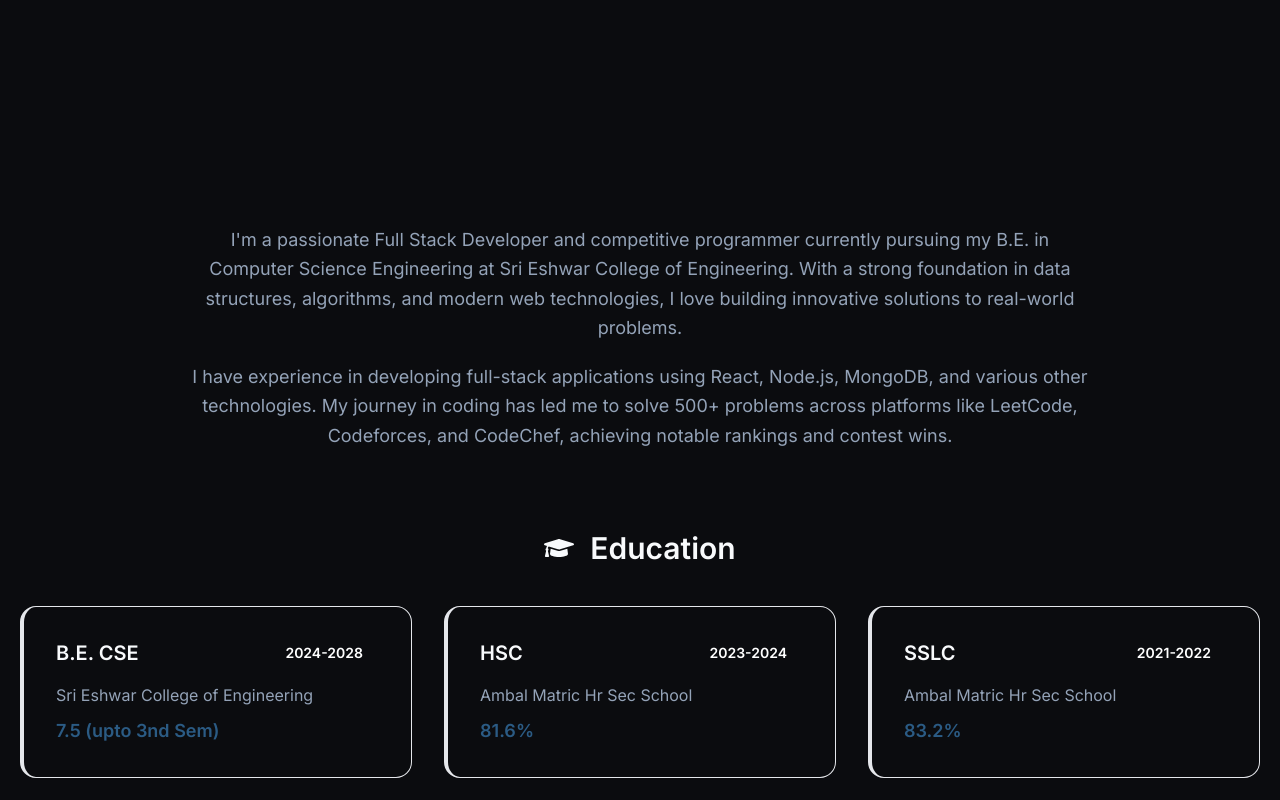
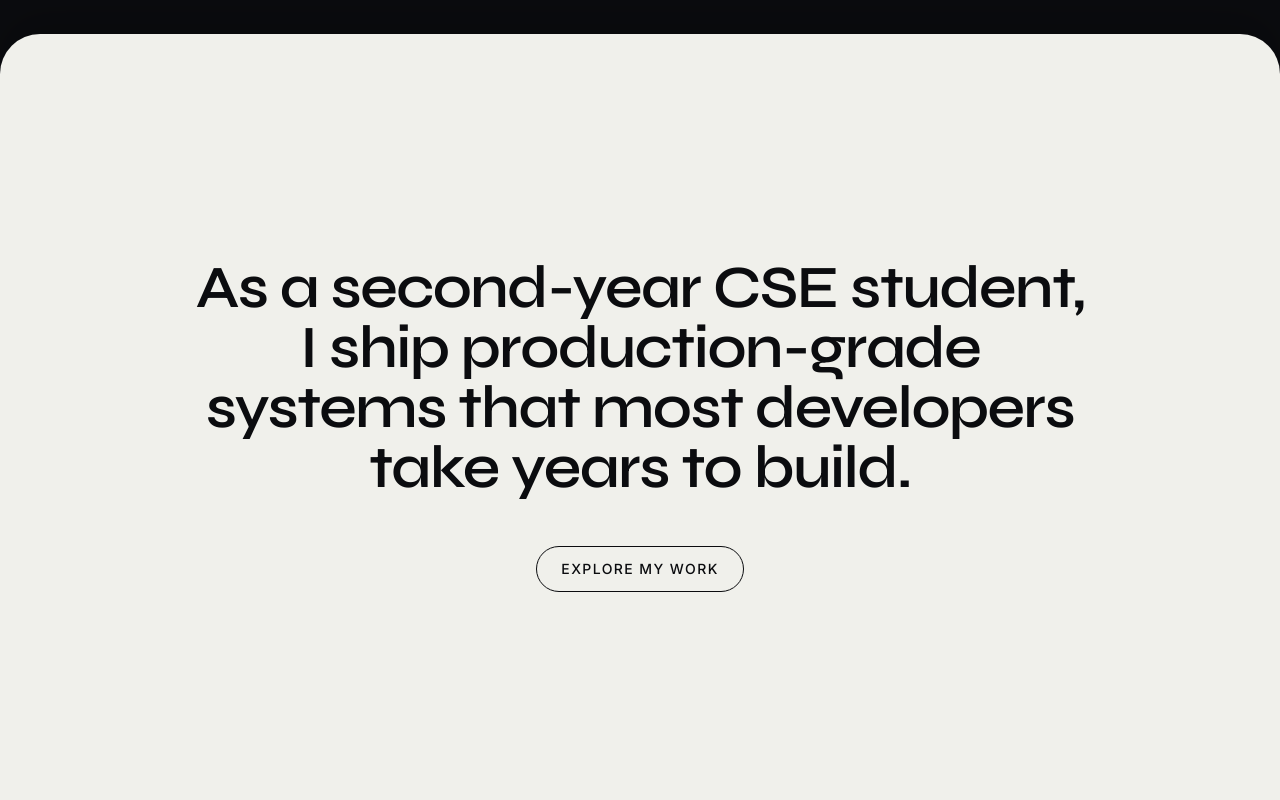
Before and after one commit to haripri0109r/Portfolio, a React (Create React App) app: page / in a window 1280 px wide. Shown: the part 800-1600 px from the top of the page. Built offline with nearby package versions, Linux system fonts and the light colour scheme.

Commit message:
feat: rewrite About section and add Experience details

```diff
--- a/src/components/About.jsx
+++ b/src/components/About.jsx
@@ -1,96 +1,33 @@
 import React from 'react';
 import { motion } from 'framer-motion';
-import { FaGraduationCap } from 'react-icons/fa';
+import AnimatedDivider from './AnimatedDivider.jsx';
 
 const About = () => {
-  const education = [
-    {
-      degree: 'B.E. CSE',
-      institution: 'Sri Eshwar College of Engineering',
-      cgpa: '7.5 (upto 3nd Sem)',
-      year: '2024-2028'
-    },
-    {
-      degree: 'HSC',
-      institution: 'Ambal Matric Hr Sec School',
-      cgpa: '81.6%',
-      year: '2023-2024'
-    },
-    {
-      degree: 'SSLC',
-      institution: 'Ambal Matric Hr Sec School',
-      cgpa: '83.2%',
-      year: '2021-2022'
-    }
-  ];
+  return (
+    <>
+      <AnimatedDivider color="#F0F0EB" />
+      <section id="about" className="section-light min-h-[70vh] flex flex-col items-center justify-center">
+        <div className="container-custom py-12 md:py-24 flex flex-col items-center text-center">
 
+          <motion.div
+            initial={{ opacity: 0, y: 50 }}
+            whileInView={{ opacity: 1, y: 0 }}
+            viewport={{ once: true, margin: "-100px" }}
+            transition={{ duration: 0.8 }}
+            className="max-w-4xl"
+          >
+            <h2 className="text-3xl md:text-5xl lg:text-6xl font-display font-medium tracking-tight leading-tight mb-12">
+              As a second-year CSE student, I ship production-grade systems that most developers take years to build.
+            </h2>
 
-
-  return (
-    <section className="py-20 px-5 bg-darkBg" id="about">
-      <motion.div
-        initial={{ opacity: 0, y: 20 }}
-        whileInView={{ opacity: 1, y: 0 }}
-        transition={{ duration: 0.6 }}
-        viewport={{ once: true }}
-        className="max-w-7xl mx-auto"
-      >
-        <h2 className="text-5xl font-bold text-center mb-12 relative bg-gradient-to-r from-primary to-secondary bg-clip-text text-transparent after:content-[''] after:absolute after:-bottom-2.5 after:left-1/2 after:-translate-x-1/2 after:w-24 after:h-1 after:bg-gradient-to-r after:from-primary after:to-secondary after:rounded">
-          About Me
-        </h2>
-
-        <div className="mb-16">
-          <motion.div
-            className="max-w-4xl mx-auto mb-12 text-center"
-            initial={{ opacity: 0, x: -50 }}
-            whileInView={{ opacity: 1, x: 0 }}
-            transition={{ duration: 0.6 }}
-            viewport={{ once: true }}
-          >
-            <p className="text-lg leading-relaxed text-slate-400 mb-5">
-              I'm a passionate Full Stack Developer and competitive programmer currently pursuing
-              my B.E. in Computer Science Engineering at Sri Eshwar College of Engineering. With a
-              strong foundation in data structures, algorithms, and modern web technologies, I love
-              building innovative solutions to real-world problems.
-            </p>
-            <p className="text-lg leading-relaxed text-slate-400">
-              I have experience in developing full-stack applications using React, Node.js, MongoDB,
-              and various other technologies. My journey in coding has led me to solve 500+ problems
-              across platforms like LeetCode, Codeforces, and CodeChef, achieving notable rankings
-              and contest wins.
-            </p>
+            <a href="#projects" className="btn-pill-dark">
+              EXPLORE MY WORK
+            </a>
           </motion.div>
 
         </div>
-
-        <div className="mt-20">
-          <h3 className="text-3xl font-bold mb-10 flex items-center justify-center gap-4 text-slate-50">
-            <FaGraduationCap className="text-primary" /> Education
-          </h3>
-          <div className="grid md:grid-cols-3 gap-8">
-            {education.map((edu, index) => (
-              <motion.div
-                key={index}
-                className="bg-cardBg p-8 rounded-2xl border-l-4 border-primary transition-all duration-300 border border-primary/10 hover:shadow-2xl hover:shadow-primary/20 hover:scale-105"
-                initial={{ opacity: 0, y: 20 }}
-                whileInView={{ opacity: 1, y: 0 }}
-                transition={{ duration: 0.5, delay: index * 0.1 }}
-                viewport={{ once: true }}
-              >
-                <div className="flex justify-between items-start mb-4 flex-wrap gap-2.5">
-                  <h4 className="text-xl text-slate-50 font-bold">{edu.degree}</h4>
-                  <span className="bg-gradient-to-r from-primary to-secondary text-white px-4 py-1 rounded-full text-sm font-semibold">
-                    {edu.year}
-                  </span>
-                </div>
-                <p className="text-slate-400 text-base mb-2.5">{edu.institution}</p>
-                <p className="text-accent font-semibold text-lg">{edu.cgpa}</p>
-              </motion.div>
-            ))}
-          </div>
-        </div>
-      </motion.div>
-    </section>
+      </section>
+    </>
   );
 };
 
```
